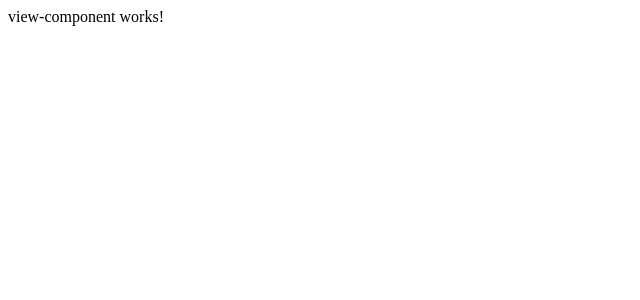
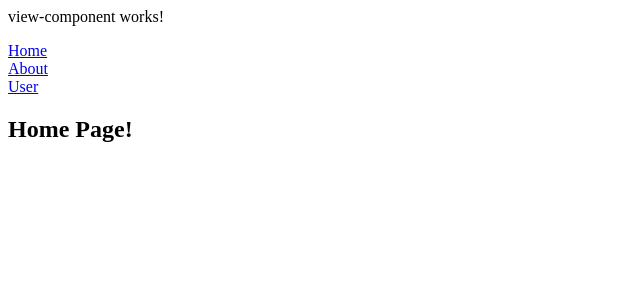
Before and after one commit to Melvin908/angular, an Angular app: page /home in a window 1280 px wide. Shown: the top 300 px of the page, without its empty margins (0-640 px from the left). Built offline with nearby package versions, Linux system fonts and the light colour scheme.

Commit message:
2 files modified, 10 added

```diff
--- /dev/null
+++ b/src/app/about/about.component.html
@@ -0,0 +1 @@
+<h2>About Page!</h2>
--- /dev/null
+++ b/src/app/about/about.component.ts
@@ -0,0 +1,15 @@
+import { Component, OnInit } from '@angular/core';
+
+@Component({
+  selector: 'app-about',
+  templateUrl: './about.component.html',
+  styleUrls: ['./about.component.css']
+})
+export class AboutComponent implements OnInit {
+
+  constructor() { }
+
+  ngOnInit() {
+  }
+
+}
--- a/src/app/app.component.html
+++ b/src/app/app.component.html
@@ -4,3 +4,11 @@
 </p> -->
 
 <app-view-component></app-view-component>
+
+<a routerLink="">Home</a>
+<br>
+<a routerLink="about">About</a>
+<br>
+<a routerLink="user">User</a>
+
+<router-outlet></router-outlet>
--- a/src/app/app.module.ts
+++ b/src/app/app.module.ts
@@ -5,9 +5,10 @@ import { FormsModule } from '@angular/forms';
 import { AppComponent } from './app.component';
 import { HelloComponent } from './hello.component';
 import { ViewModule } from './view/view.module';
+import { AppRoutingModuleModule } from './app-routing-module/app-routing-module.module';
 
 @NgModule({
-  imports:      [ BrowserModule, FormsModule, ViewModule ],
+  imports:      [ BrowserModule, FormsModule, ViewModule ,AppRoutingModuleModule ],
   declarations: [ AppComponent, HelloComponent ],
   bootstrap:    [ AppComponent ]
 })
--- /dev/null
+++ b/src/app/home/home.component.html
@@ -0,0 +1 @@
+<h2>Home Page!</h2>
--- /dev/null
+++ b/src/app/home/home.component.ts
@@ -0,0 +1,15 @@
+import { Component, OnInit } from '@angular/core';
+
+@Component({
+  selector: 'app-home',
+  templateUrl: './home.component.html',
+  styleUrls: ['./home.component.css']
+})
+export class HomeComponent implements OnInit {
+
+  constructor() { }
+
+  ngOnInit() {
+  }
+
+}
--- /dev/null
+++ b/src/app/user/user.component.html
@@ -0,0 +1 @@
+<h2>User Page!</h2>
--- /dev/null
+++ b/src/app/user/user.component.ts
@@ -0,0 +1,15 @@
+import { Component, OnInit } from '@angular/core';
+
+@Component({
+  selector: 'app-user',
+  templateUrl: './user.component.html',
+  styleUrls: ['./user.component.css']
+})
+export class UserComponent implements OnInit {
+
+  constructor() { }
+
+  ngOnInit() {
+  }
+
+}
```
Also changed, not shown: src/app/app-routing-module/app-routing-module.module.ts (added, +34 -0 lines), src/app/about/about.component.css (added), src/app/home/home.component.css (added), src/app/user/user.component.css (added).
